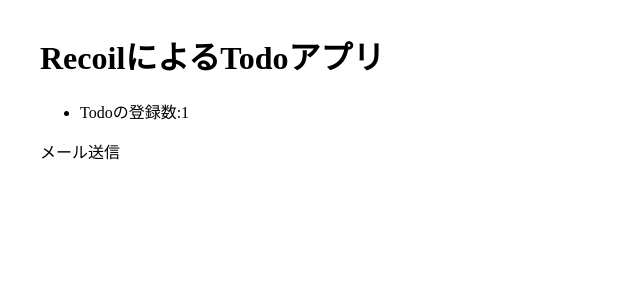
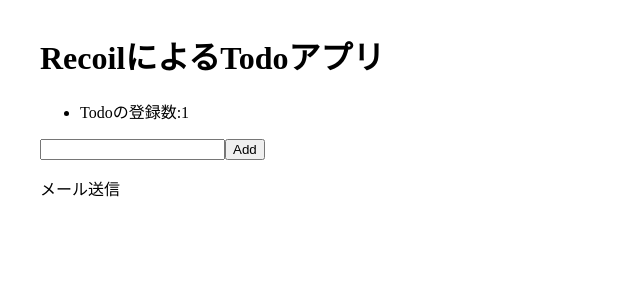
Before and after one commit to nogi369/react-recoil, a React (Create React App) app: page / in a window 1280 px wide. Shown: the top 300 px of the page, without its empty margins (0-640 px from the left). Built offline with nearby package versions, Linux system fonts and the light colour scheme.

Commit message:
add: TodoItemCreator

```diff
--- /dev/null
+++ b/src/components/TodoItemCreator.js
@@ -0,0 +1,43 @@
+import { useSetRecoilState } from "recoil";
+import { todoListAtom } from "../atom";
+import { useState } from "react";
+
+function TodoItemCreator() {
+  const [title, setTitle] = useState("");
+  // const [todoList, setTodoList] = useRecoilState(todoListAtom);
+  // console.log(todoList);
+
+  // atomで設定した状態を取得&更新
+  const setTodoList = useSetRecoilState(todoListAtom);
+  const handleChange = (e) => {
+    setTitle(e.target.value);
+  };
+
+  const addItem = () => {
+    // 配列への追加処理
+    setTodoList((oldTodoList) => [
+      ...oldTodoList,
+      {
+        id: getId(),
+        title: title,
+        isComplete: false,
+      },
+    ]);
+    setTitle("");
+  };
+
+  return (
+    <div style={{ margin: "1em 0" }}>
+      <input type="text" value={title} onChange={handleChange} />
+      <button onClick={addItem}>Add</button>
+    </div>
+  );
+}
+
+export default TodoItemCreator;
+
+// keyを一意に設定するための関数(mapで使うkey属性の設定)
+let id = 1;
+function getId() {
+  return id++;
+}
--- a/src/components/TodoList.js
+++ b/src/components/TodoList.js
@@ -1,18 +1,18 @@
+import TodoListStats from "./TodoListStats";
+import TodoItemCreator from "./TodoItemCreator";
 import { useRecoilValue } from "recoil";
 import { todoListAtom } from "../atom";
-import TodoListStats from "./TodoListStats";
 
 // UI
 function TodoList() {
-  // useRecoilValue = 更新できない(読み込み専用)
-  const todoList = useRecoilValue(todoListAtom); // atomで設定した状態を取得
-  console.log(todoList);
+  const todoList = useRecoilValue(todoListAtom);
 
   // ブラウザ上に表示
   return (
     <>
       <h1>RecoilによるTodoアプリ</h1>
       <TodoListStats />
+      <TodoItemCreator />
       {todoList.map((item) => (
         <div key={item.id}>{item.title}</div>
       ))}
--- a/src/components/TodoListStats.js
+++ b/src/components/TodoListStats.js
@@ -2,8 +2,9 @@ import { useRecoilValue } from "recoil";
 import { todoListStatsState } from "../selector";
 
 function TodoListStats() {
+  // useRecoilValue = 更新できない(読み込み専用)
   const totalNum = useRecoilValue(todoListStatsState); // selectorで設定した状態を取得
-  console.log(totalNum);
+  // console.log(totalNum);
 
   return (
     <ul>
```
